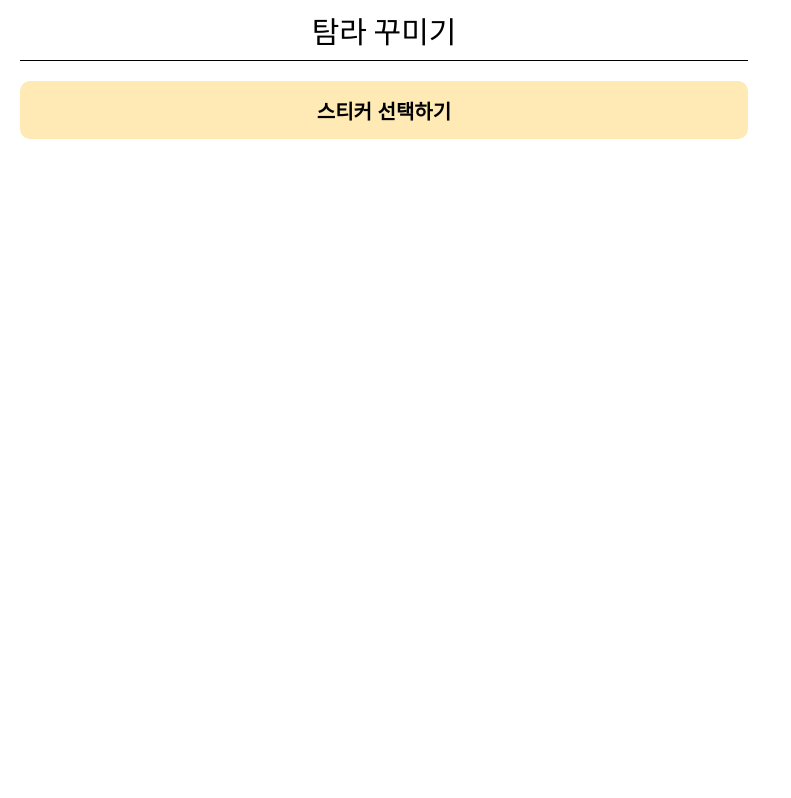
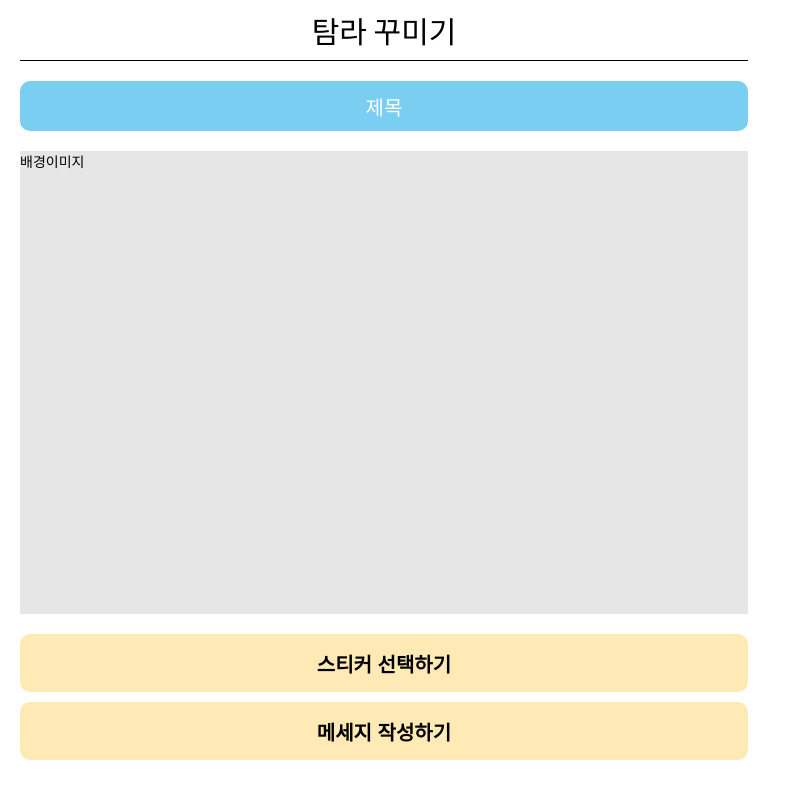
Before and after one commit to ymj07168/snS_TamandTamcoo, a React (Create React App) app in the folder frontend/: page /decoration in a window 1280 px wide. Shown: the whole page, without its empty margins (0-791 px from the left). Built offline with nearby package versions, Linux system fonts and the light colour scheme; a web font is replaced by a local one.

Commit message:
[front] ADD : 탐라 꾸미지 페이지 퍼블리싱

```diff
--- a/frontend/src/pages/decoration/index.jsx
+++ b/frontend/src/pages/decoration/index.jsx
@@ -11,7 +11,10 @@ const index = () => {
   return (
     <Container>
       <Header text={"탐라 꾸미기"} />
-      <Button text={"스티커 선택하기"} />
+      <div className="container__title">제목</div>
+      <div className="container__img-wrap">배경이미지</div>
+      <Button text={"스티커 선택하기"} style={{ marginBottom: "10px" }} />
+      <Button text={"메세지 작성하기"} />
     </Container>
   );
 };
--- a/frontend/src/pages/decoration/style.js
+++ b/frontend/src/pages/decoration/style.js
@@ -1,7 +1,32 @@
-import styled from '@emotion/styled';
+import styled from "@emotion/styled";
+import { Color } from "../../style";
 
 export const Container = styled.div`
-    width:100%;
-    padding:0 20px;
-    box-sizing:border-box;
-    `
+  width: 100%;
+  padding: 0 20px 20px;
+  box-sizing: border-box;
+  display: flex;
+  flex-direction: column;
+  align-items: center;
+
+  & > .container__title {
+    font-size: 20px;
+    font-weight: 500;
+    color: white;
+    background-color: ${Color.blue};
+    width: 100%;
+    height: 50px;
+    border-radius: 10px;
+    display: flex;
+    align-items: center;
+    justify-content: center;
+    margin-bottom: 20px;
+  }
+
+  & > .container__img-wrap {
+    width: 100%;
+    height: 463px;
+    background-color: ${Color.gray};
+    margin-bottom: 20px;
+  }
+`;
```
